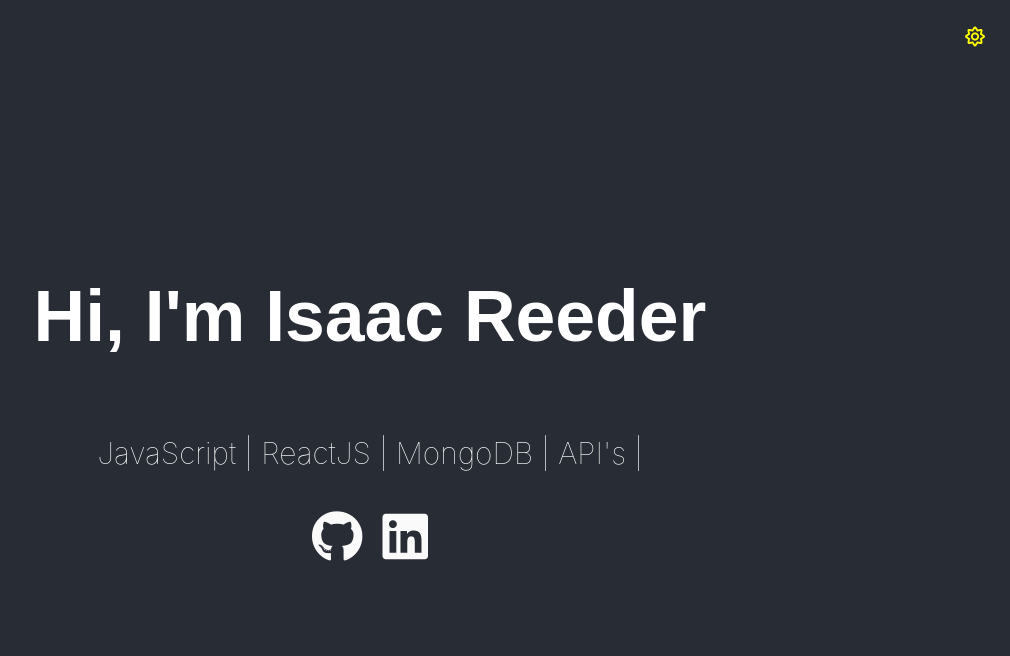
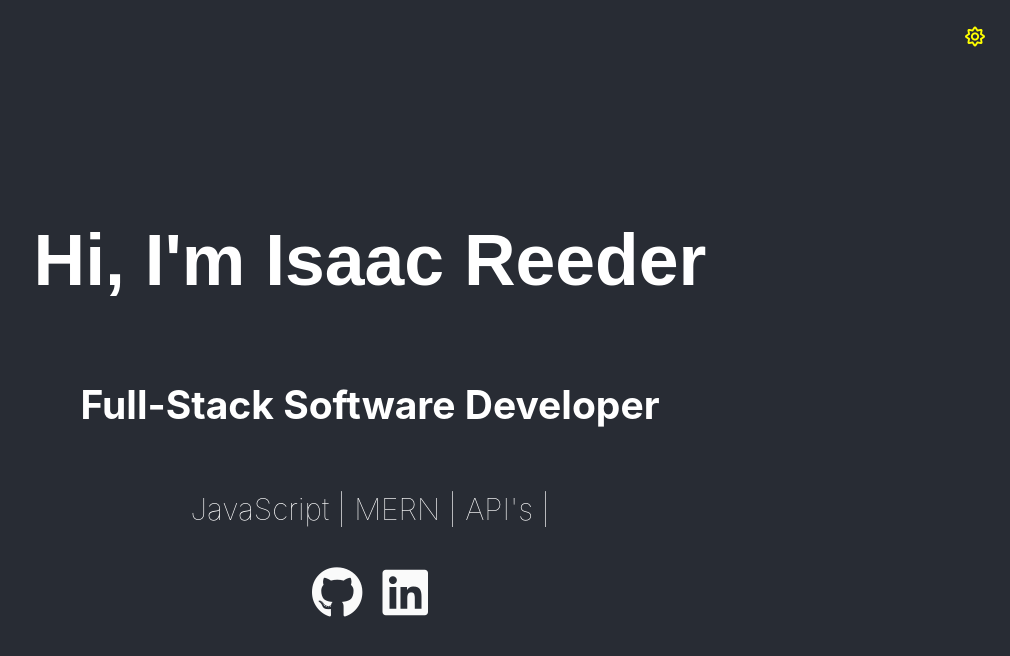
Before and after one commit to IsaacReeder/Isaac-Reeder-Portfolio, a React (Create React App) app: page / in a window 1280 px wide. Shown: the top 656 px of the page, without its empty margins (270-1280 px from the left). Built offline with nearby package versions, Linux system fonts and the light colour scheme.

Commit message:
added job title

```diff
--- a/src/App.js
+++ b/src/App.js
@@ -189,8 +189,9 @@ class App extends Component {
                 <Route path="/" exact>
                   <LandingPage
                     devIntro="Hi, I'm Isaac Reeder"
+                    jobTitle="Full-Stack Software Developer"
                     plainBackgroundMode="daylight"
-                    devDesc="JavaScript | ReactJS |  MongoDB | API's "
+                    devDesc="JavaScript | MERN | API's "
                     gradientColors="#EE7752, #E73C7E, #23A6D5, #23D5AB"
                     icons={[
                       {
--- a/src/components/LandingPage/LandingPage.js
+++ b/src/components/LandingPage/LandingPage.js
@@ -11,6 +11,7 @@ export default class LandingPage extends Component {
       backgroundMode,
       devIntro,
       devDesc,
+      jobTitle,
       icons
     } = this.props;
 
@@ -22,6 +23,7 @@ export default class LandingPage extends Component {
         >
           <main className="App-main">
             <h1 className="intro">{devIntro}</h1>
+            <h2> {jobTitle}</h2>
             <div className="tagline">
               <Typist>{devDesc}</Typist>
             </div>
```
